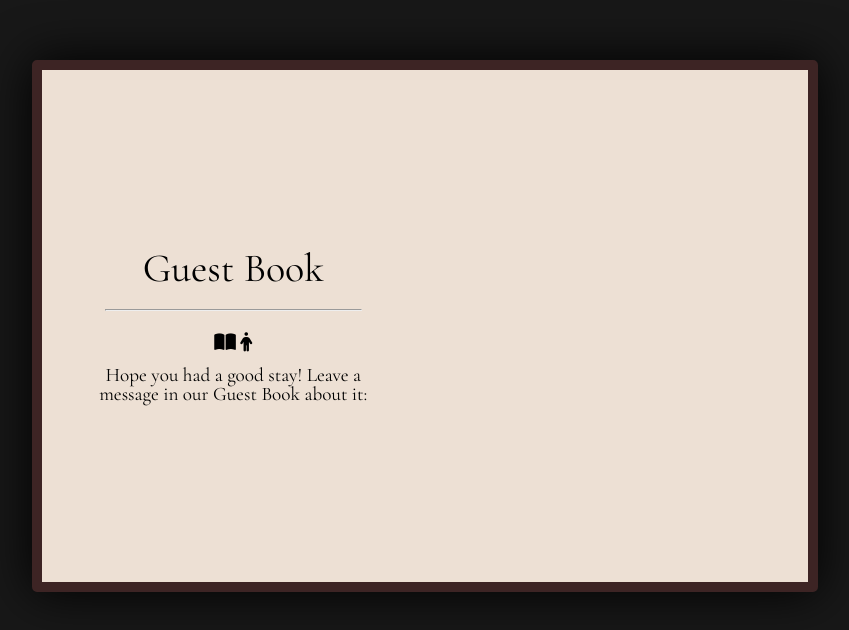
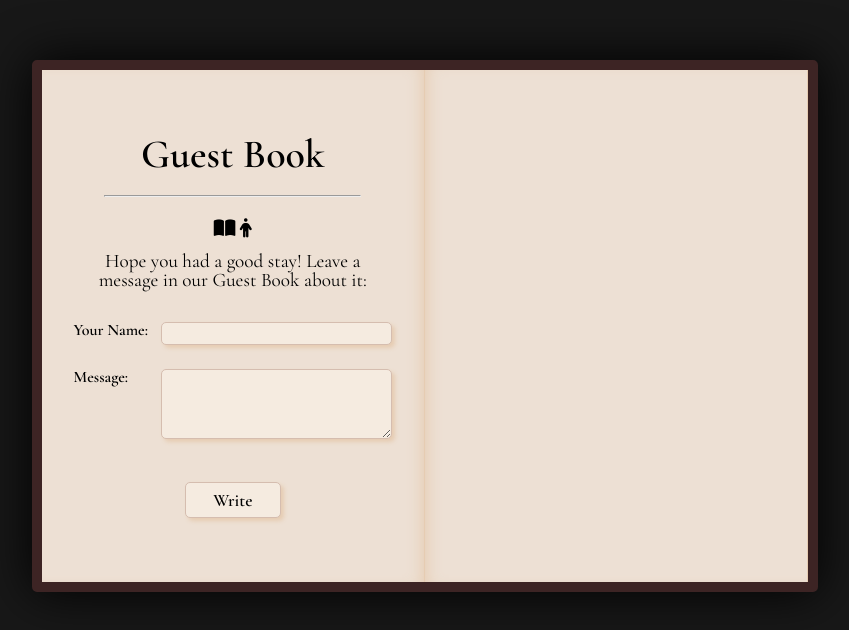
Before and after one commit to CaciaRodrigues/GuestBook, a plain HTML site: page index.html in a window 1280 px wide. Shown: the part 114-744 px from the top of the page, without its empty margins (215-1064 px from the left). Drawn offline with nearby package versions, Linux system fonts and the light colour scheme.

Commit message:
updated files, new css styling

```diff
--- a/css/style.css
+++ b/css/style.css
@@ -59,14 +59,21 @@ body {
     position: relative;
     width: 50%;
     height: 100%;
-}
-
-.bloco__pagina {
     display: flex;
     justify-content: center;
     align-items: center;
     text-align: center;
 
+
+}
+.bloco__pagina-1 {
+    border-right: 1px solid var(--darker-paper);
+    box-shadow: inset -10px 0 15px -8px var(--darker-paper);
+}
+
+.bloco__pagina-2 {
+    border-right: 1px solid var(--darker-paper);
+    box-shadow: inset 10px 0 15px -8px var(--darker-paper);
 }
 
 .pagina__conteudo {
@@ -78,6 +85,7 @@ body {
 
 .pagina__conteudo-titulo {
     font-size: 2.5rem;
+    font-weight: 600;
 
 }
 
@@ -88,3 +96,54 @@ hr{
 .pagina__conteudo-icones, .pagina__conteudo-texto {
     font-size: 1.2rem;
 }
+
+.bloco_mensagem {
+    width: 100%;
+    display: flex;
+    flex-direction: column;
+    row-gap: 1.5rem;
+    margin-top: 1.2rem;
+    text-align: left;
+}
+
+.input_nome, .input_mensagem {
+    width: 100%;
+    display: grid;
+    grid-template-columns: 25% auto;
+    column-gap: .5rem;
+    font-weight: 600;
+}
+
+.nome_caixa {
+    height: 1.2rem;
+    border: 1px solid var(--blush-pink);
+    border-radius: 5px;
+    background-color: var(--warm-white);
+    box-shadow: 3px 3px 4px var(--darker-paper);
+}
+.mensagem_caixa {
+    height: 4rem;
+    border: 1px solid var(--blush-pink);
+    border-radius: 5px;
+    background-color: var(--warm-white);
+    box-shadow: 3px 3px 4px var(--darker-paper);
+}
+
+.nome_caixa:focus , .mensagem_caixa:focus {
+    outline: 1px solid var(--pink-brown);
+}
+
+
+.botao_enviar {
+    font-family: var(--main-font);
+    font-weight: 600;
+    font-size: 1.1rem;
+    width: 30%;
+    align-self: center;
+    margin-top: 1.2rem;
+    border: 1.5px solid var(--blush-pink);
+    border-radius: 5px;
+    background-color: var(--warm-white);
+    padding: .4rem;
+    box-shadow: 3px 3px 4px var(--darker-paper);
+}
--- a/index.html
+++ b/index.html
@@ -24,9 +24,22 @@
                             <i class="fa-solid fa-person"></i>
                         </div>
                         <p class="pagina__conteudo-texto">Hope you had a good stay! Leave a message in our Guest Book about it:</p>
+                        <form class="bloco_mensagem">
+                            <div class="input_nome">
+                                <label for="nome" class="nome_label"> Your Name:</label>
+                                <input type="text" name="nome" id="nome" class="nome_caixa">
+                            </div>
+                            <div class="input_mensagem">
+                                <label for="mensagem" class="mensagem_label">Message:</label>
+                                <textarea type="text" name="mensagem" id="mensagem" class="mensagem_caixa"></textarea>
+                            </div>
+                            <input type="button" value="Write" class="botao_enviar" id="botao_enviar">
+                        </form>
+
+
                     </div>
                 </label>
-                <label for="pagina-1" class="bloco__pagina bloco__pagina-1">
+                <label for="pagina-1" class="bloco__pagina bloco__pagina-2">
                     <div class="pagina__conteudo">
 
                     </div>
```
